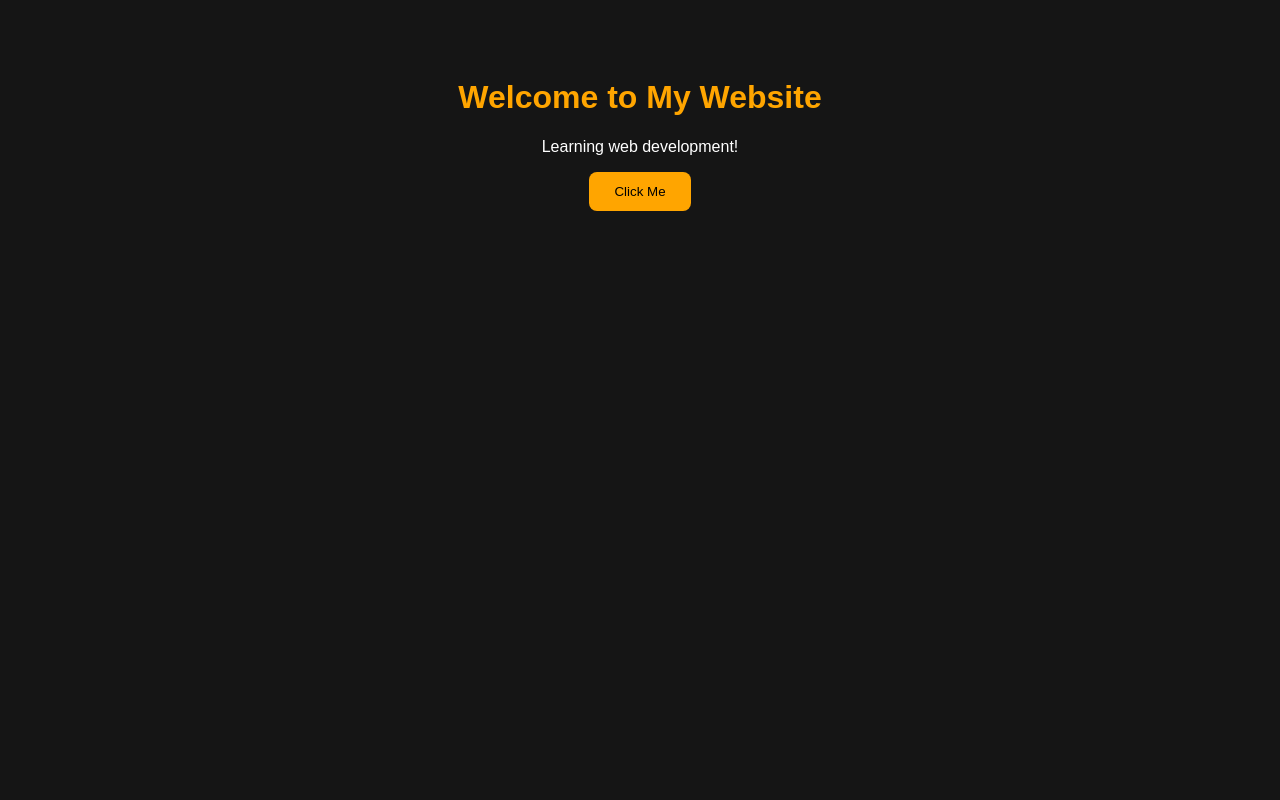
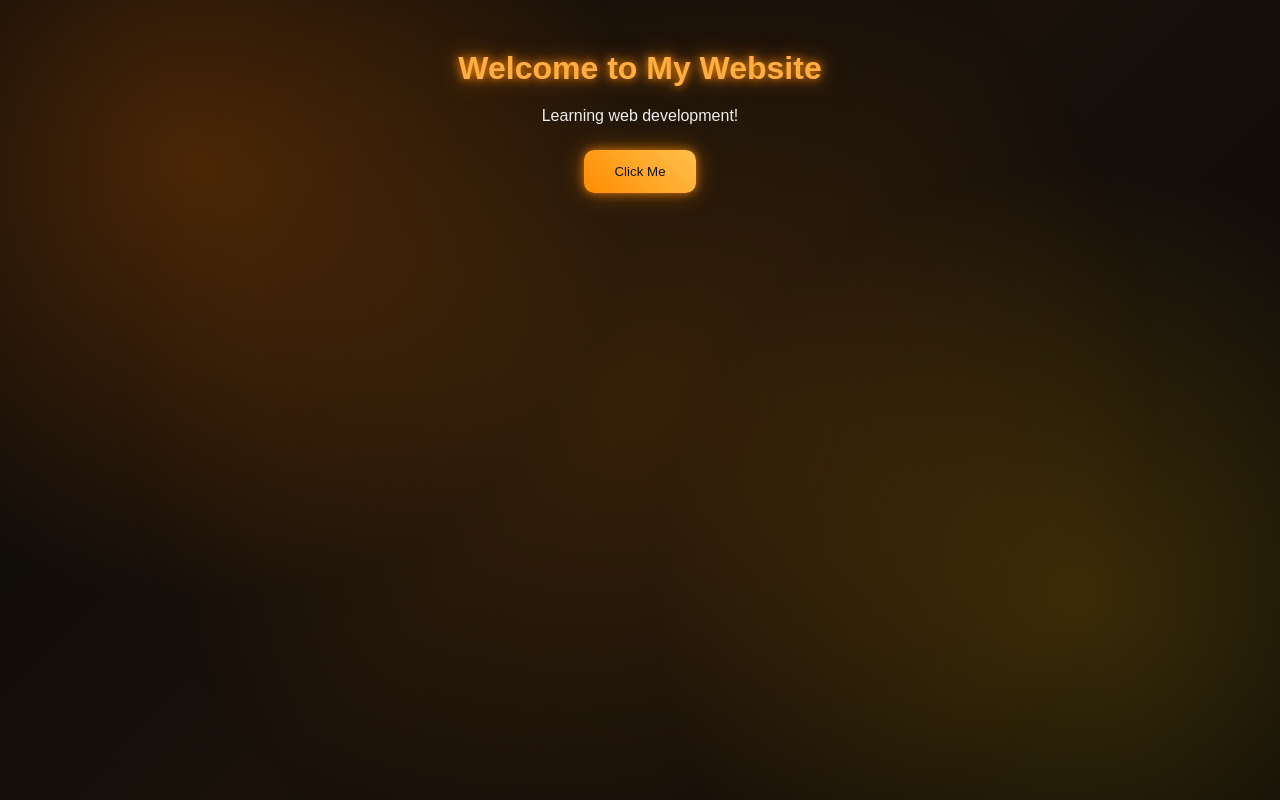
Before and after one commit to gathuruarise-code/my-first-website., a plain HTML site: page index.html in a window 1280 px wide. Drawn offline with Linux system fonts and the light colour scheme.

Commit message:
Update style.css

```diff
--- a/style.css
+++ b/style.css
@@ -1,25 +1,95 @@
+
+
+* {
+    margin: 0;
+    padding: 0;
+    box-sizing: border-box;
+}
 
 body {
-    background-color: #151515;
+    min-height: 100vh;
+    font-family: Arial, sans-serif;
     color: white;
-    font-family: Arial, sans-serif;
     text-align: center;
-    padding: 50px;
+    padding: 50px 20px;
+
+    background:
+        radial-gradient(
+            circle at 15% 20%,
+            rgba(255, 120, 0, 0.25),
+            transparent 35%
+        ),
+        radial-gradient(
+            circle at 85% 75%,
+            rgba(255, 190, 0, 0.18),
+            transparent 35%
+        ),
+        linear-gradient(135deg, #080808, #19110a, #080808);
+
+    overflow-x: hidden;
+    position: relative;
+    isolation: isolate;
+}
+
+/* Moving glowing background */
+body::before {
+    content: "";
+    position: fixed;
+    inset: -50%;
+    z-index: -1;
+    pointer-events: none;
+
+    background:
+        radial-gradient(
+            circle,
+            rgba(255, 140, 0, 0.13),
+            transparent 35%
+        );
+
+    animation: glowMove 10s ease-in-out infinite alternate;
+}
+
+@keyframes glowMove {
+    from {
+        transform: translate(-8%, -5%);
+    }
+
+    to {
+        transform: translate(8%, 5%);
+    }
 }
 
 h1 {
-    color: orange;
+    color: #ffae42;
+    text-shadow:
+        0 0 10px #ff8c00,
+        0 0 25px rgba(255, 140, 0, 0.6);
+    margin-bottom: 20px;
+}
+
+p {
+    color: #eeeeee;
+    margin-bottom: 25px;
 }
 
 button {
-    background-color: orange;
-    color: black;
-    padding: 12px 25px;
+    background: linear-gradient(45deg, #ff8c00, #ffc04d);
+    color: #111;
+    padding: 14px 30px;
     border: none;
-    border-radius: 8px;
+    border-radius: 10px;
     cursor: pointer;
+
+    box-shadow:
+        0 0 10px rgba(255, 140, 0, 0.7),
+        0 0 25px rgba(255, 140, 0, 0.4);
+
+    transition: 0.3s ease;
 }
 
 button:hover {
-    background-color: white;
+    transform: translateY(-3px);
+    box-shadow:
+        0 0 15px #ff8c00,
+        0 0 35px #ff8c00;
 }
```
